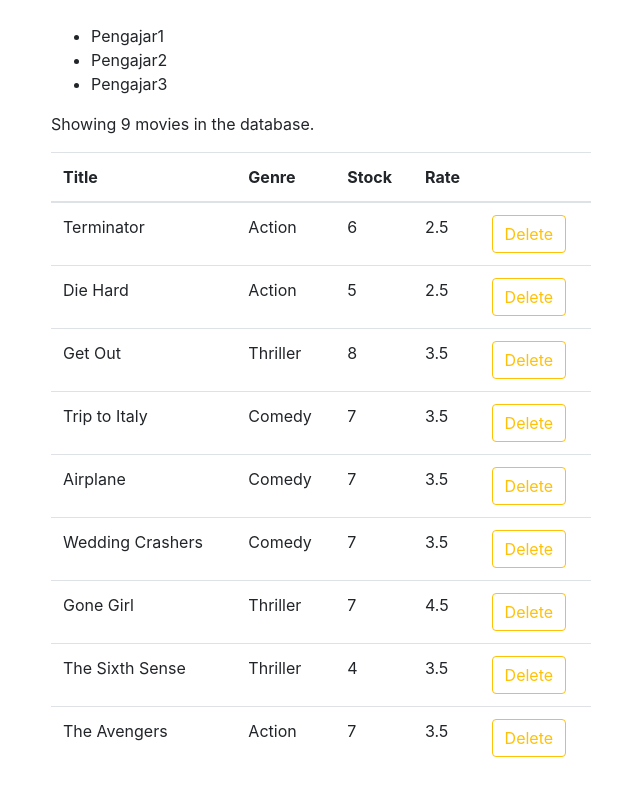
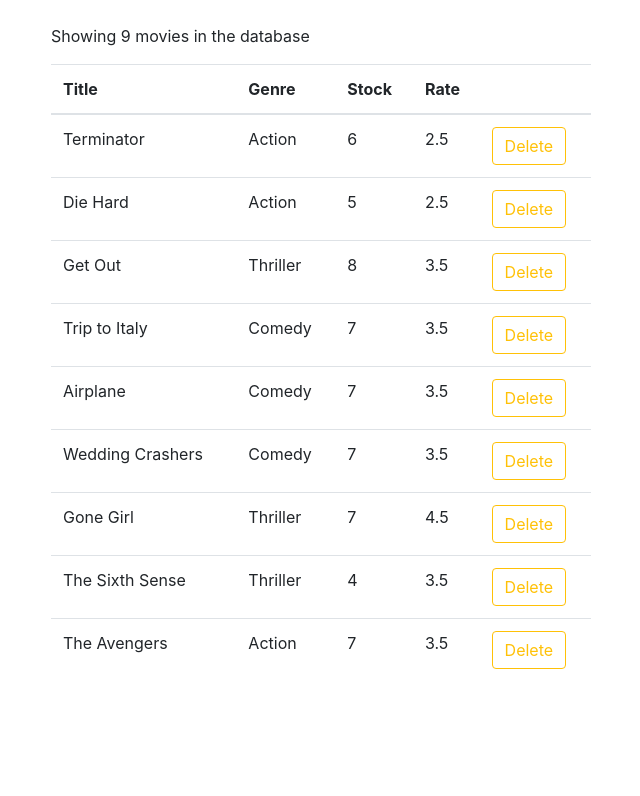
Before and after one commit to anggifergian/fsw-chapter-8, a React (Create React App) app: page / in a window 1280 px wide. Shown: the top 796 px of the page, without its empty margins (34-674 px from the left). Built offline with nearby package versions, Linux system fonts and the light colour scheme.

Commit message:
Refactoring code

```diff
--- a/package.json
+++ b/package.json
@@ -10,6 +10,7 @@
     "font-awesome": "^4.7.0",
     "react": "^16.14.0",
     "react-dom": "^16.14.0",
+    "react-router-dom": "^5.2.0",
     "react-scripts": "3.4.3"
   },
   "scripts": {
--- /dev/null
+++ b/src/App.js
@@ -0,0 +1,58 @@
+import React, { Component } from "react";
+import { getMovies } from "../src/services/fakeMovieService";
+
+class App extends Component {
+  state = {
+    movies: getMovies(),
+  };
+
+  listingMovies = () => {
+    const { movies } = this.state;
+    return movies.map((movie) => {
+      return (
+        <tr key={movie._id}>
+          <td>{movie.title}</td>
+          <td>{movie.genre.name}</td>
+          <td>{movie.numberInStock}</td>
+          <td>{movie.dailyRentalRate}</td>
+          <td>
+            <button className="btn btn-outline-warning">Delete</button>
+          </td>
+        </tr>
+      );
+    });
+  };
+
+  numberOfMovies = () => {
+    const { movies } = this.state;
+    return (
+      <p>Showing {movies.length === 0 ? "0" : movies.length} movies in the database</p>
+    );
+  };
+
+  render() {
+    return (
+      <div className="container mt-4">
+        <div className="row">
+          <div className="col-md-6">
+            <div>{this.numberOfMovies()}</div>
+            <table className="table table-hover">
+              <thead>
+                <tr>
+                  <th>Title</th>
+                  <th>Genre</th>
+                  <th>Stock</th>
+                  <th>Rate</th>
+                  <th></th>
+                </tr>
+              </thead>
+              <tbody>{this.listingMovies()}</tbody>
+            </table>
+          </div>
+        </div>
+      </div>
+    );
+  }
+}
+
+export default App;
--- a/src/index.js
+++ b/src/index.js
@@ -1,67 +1,7 @@
-import React, { Component } from "react";
+import React from "react";
 import ReactDOM from "react-dom";
 import "bootstrap/dist/css/bootstrap.min.css";
 import "font-awesome/css/font-awesome.css";
-import { getMovies } from "./services/fakeMovieService";
-
-import Pengajar from "./components/counter";
-
-class App extends Component {
-  state = {
-    movies: getMovies(),
-  };
-
-  listingMovies = () => {
-    const { movies } = this.state;
-    return movies.map((movie) => {
-      return (
-        <tr key={movie._id}>
-          <td>{movie.title}</td>
-          <td>{movie.genre.name}</td>
-          <td>{movie.numberInStock}</td>
-          <td>{movie.dailyRentalRate}</td>
-          <td>
-            <button className="btn btn-outline-warning">Delete</button>
-          </td>
-        </tr>
-      );
-    });
-  };
-
-  stateTheNumberOfMovies = () => {
-    const { movies } = this.state;
-    return (
-      <p>
-        Showing {movies.length === 0 ? "0" : movies.length} movies in the
-        database.
-      </p>
-    );
-  };
-
-  render() {
-    return (
-      <div className="container mt-4">
-        <div className="row">
-          <div className="col-md-6">
-            <Pengajar />
-            <div>{this.stateTheNumberOfMovies()}</div>
-            <table className="table table-hover">
-              <thead>
-                <tr>
-                  <th>Title</th>
-                  <th>Genre</th>
-                  <th>Stock</th>
-                  <th>Rate</th>
-                  <th></th>
-                </tr>
-              </thead>
-              <tbody>{this.listingMovies()}</tbody>
-            </table>
-          </div>
-        </div>
-      </div>
-    );
-  }
-}
+import App from "../src/App";
 
 ReactDOM.render(<App />, document.getElementById("root"));
```
Also changed, not shown: src/table.js (deleted, +0 -9 lines), 1 other file (tests, documents, lock files or other folders).
